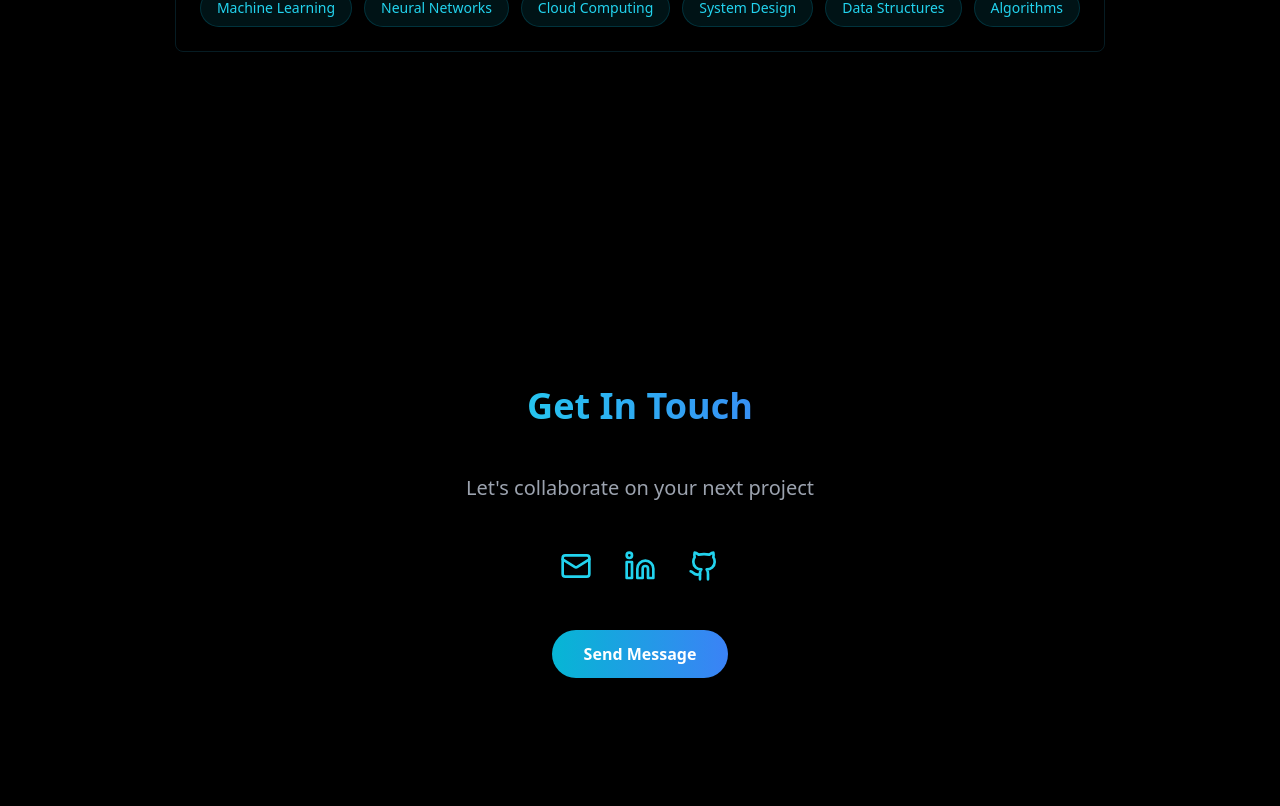
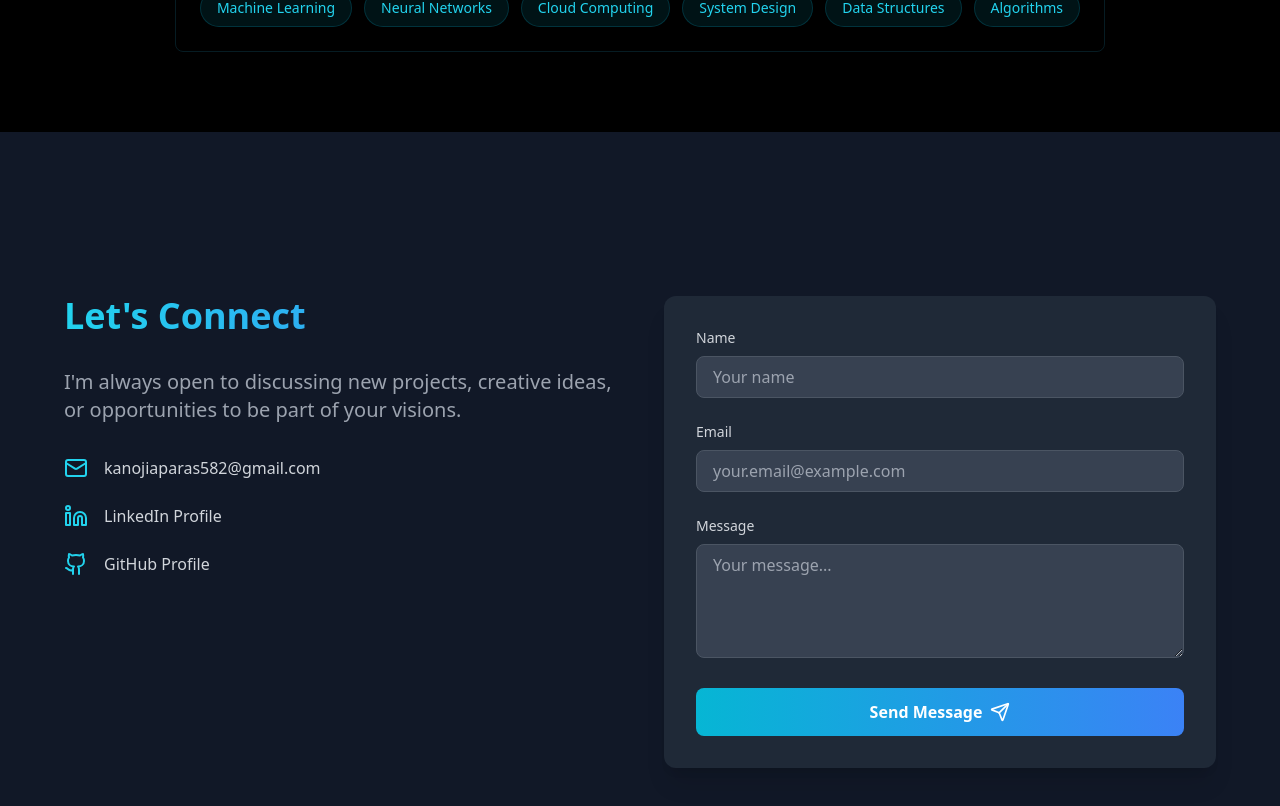
Before and after one commit to Paras1209/Portfolio, a React (Vite) app: page / in a window 1280 px wide. Shown: the part 3640-4446 px from the top of the page. Built offline with nearby package versions, Linux system fonts and the light colour scheme.

Commit message:
updated email function

```diff
--- a/src/components/ContactSection.tsx
+++ b/src/components/ContactSection.tsx
@@ -1,60 +1,189 @@
-import React from 'react';
+import React, { useState, useEffect } from 'react';
 import { motion } from 'framer-motion';
-import { Mail as MailIcon, Linkedin as LinkedinIcon, Github as GithubIcon } from 'lucide-react';
+import { Mail as MailIcon, Linkedin as LinkedinIcon, Github as GithubIcon, Send as SendIcon } from 'lucide-react';
+import emailjs from '@emailjs/browser';
+
 export const ContactSection = () => {
-  return <section className="min-h-screen flex items-center justify-center px-4 py-20">
-      <div className="max-w-4xl mx-auto text-center">
-        <motion.h2 initial={{
-        opacity: 0,
-        y: 20
-      }} whileInView={{
-        opacity: 1,
-        y: 0
-      }} transition={{
-        duration: 0.8
-      }} className="text-4xl font-bold mb-12 bg-gradient-to-r from-cyan-400 to-blue-500 text-transparent bg-clip-text">
-          Get In Touch
-        </motion.h2>
-        <motion.p initial={{
-        opacity: 0
-      }} whileInView={{
-        opacity: 1
-      }} transition={{
-        duration: 0.8,
-        delay: 0.2
-      }} className="text-xl text-gray-400 mb-12">
-          Let's collaborate on your next project
-        </motion.p>
+  const [formData, setFormData] = useState({
+    name: '',
+    email: '',
+    message: ''
+  });
+  const [isSubmitting, setIsSubmitting] = useState(false);
+  const [submitStatus, setSubmitStatus] = useState<'idle' | 'success' | 'error'>('idle');
+
+  useEffect(() => {
+    // Initialize EmailJS with your public key
+    emailjs.init('NC6y4xC4L1PhNDUIz');
+  }, []);
+
+  const handleSubmit = async (e: React.FormEvent) => {
+    e.preventDefault();
+    setIsSubmitting(true);
+    setSubmitStatus('idle');
+
+    try {
+      const templateParams = {
+        to_name: 'Paras', // Your name
+        from_name: formData.name,
+        from_email: formData.email,
+        message: formData.message,
+        reply_to: formData.email, // This ensures you can reply to the sender
+      };
+
+      await emailjs.send(
+        'service_sn70fll',
+        'template_0erj89d',
+        templateParams,
+        'NC6y4xC4L1PhNDUIz'
+      );
+
+      setSubmitStatus('success');
+      setFormData({ name: '', email: '', message: '' });
+    } catch (error) {
+      console.error('Error sending email:', error);
+      setSubmitStatus('error');
+    } finally {
+      setIsSubmitting(false);
+    }
+  };
+
+  const handleChange = (e: React.ChangeEvent<HTMLInputElement | HTMLTextAreaElement>) => {
+    setFormData({
+      ...formData,
+      [e.target.name]: e.target.value
+    });
+  };
+
+  return (
+    <section className="min-h-screen flex items-center justify-center px-4 py-20 bg-gray-900">
+      <div className="max-w-6xl mx-auto w-full grid grid-cols-1 md:grid-cols-2 gap-12">
+        {/* Left Column - Contact Info */}
         <motion.div
-          initial={{ opacity: 0, y: 20 }}
-          whileInView={{ opacity: 1, y: 0 }}
-          transition={{ duration: 0.8, delay: 0.4 }}
-          className="flex justify-center gap-8 mb-12"
+          initial={{ opacity: 0, x: -50 }}
+          whileInView={{ opacity: 1, x: 0 }}
+          transition={{ duration: 0.8 }}
+          className="space-y-8"
         >
-          <a href="mailto:kanojiaparas582@gmail.com" aria-label="Email" className="text-cyan-400 hover:text-cyan-300 transition-colors">
-            <MailIcon className="w-8 h-8" />
-          </a>
-          <a href="https://www.linkedin.com/in/dtu-paras-kanojia/" aria-label="LinkedIn" target="_blank" rel="noopener noreferrer" className="text-cyan-400 hover:text-cyan-300 transition-colors">
-            <LinkedinIcon className="w-8 h-8" />
-          </a>
-          <a href="https://github.com/Paras1209" aria-label="GitHub" target="_blank" rel="noopener noreferrer" className="text-cyan-400 hover:text-cyan-300 transition-colors">
-            <GithubIcon className="w-8 h-8" />
-          </a>
+          <h2 className="text-4xl font-bold bg-gradient-to-r from-cyan-400 to-blue-500 text-transparent bg-clip-text">
+            Let's Connect
+          </h2>
+          <p className="text-xl text-gray-400">
+            I'm always open to discussing new projects, creative ideas, or opportunities to be part of your visions.
+          </p>
+
+          <div className="space-y-6">
+            <div className="flex items-center space-x-4">
+              <MailIcon className="w-6 h-6 text-cyan-400" />
+              <a href="mailto:kanojiaparas582@gmail.com" className="text-gray-300 hover:text-cyan-400 transition-colors">
+                kanojiaparas582@gmail.com
+              </a>
+            </div>
+            <div className="flex items-center space-x-4">
+              <LinkedinIcon className="w-6 h-6 text-cyan-400" />
+              <a
+                href="https://www.linkedin.com/in/dtu-paras-kanojia/"
+                target="_blank"
+                rel="noopener noreferrer"
+                className="text-gray-300 hover:text-cyan-400 transition-colors"
+              >
+                LinkedIn Profile
+              </a>
+            </div>
+            <div className="flex items-center space-x-4">
+              <GithubIcon className="w-6 h-6 text-cyan-400" />
+              <a
+                href="https://github.com/Paras1209"
+                target="_blank"
+                rel="noopener noreferrer"
+                className="text-gray-300 hover:text-cyan-400 transition-colors"
+              >
+                GitHub Profile
+              </a>
+            </div>
+          </div>
         </motion.div>
-        <motion.button initial={{
-        opacity: 0
-      }} whileInView={{
-        opacity: 1
-      }} transition={{
-        duration: 0.8,
-        delay: 0.6
-      }} whileHover={{
-        scale: 1.05
-      }} whileTap={{
-        scale: 0.95
-      }} className="px-8 py-3 bg-gradient-to-r from-cyan-500 to-blue-500 rounded-full text-white font-semibold hover:shadow-lg hover:shadow-cyan-500/50 transition-all duration-300">
-          Send Message
-        </motion.button>
+
+        {/* Right Column - Contact Form */}
+        <motion.div
+          initial={{ opacity: 0, x: 50 }}
+          whileInView={{ opacity: 1, x: 0 }}
+          transition={{ duration: 0.8 }}
+          className="bg-gray-800 p-8 rounded-xl shadow-xl"
+        >
+          <form onSubmit={handleSubmit} className="space-y-6">
+            <div>
+              <label htmlFor="name" className="block text-sm font-medium text-gray-300 mb-2">
+                Name
+              </label>
+              <input
+                type="text"
+                id="name"
+                name="name"
+                value={formData.name}
+                onChange={handleChange}
+                required
+                className="w-full px-4 py-2 bg-gray-700 border border-gray-600 rounded-lg focus:ring-2 focus:ring-cyan-500 focus:border-transparent text-white placeholder-gray-400"
+                placeholder="Your name"
+              />
+            </div>
+
+            <div>
+              <label htmlFor="email" className="block text-sm font-medium text-gray-300 mb-2">
+                Email
+              </label>
+              <input
+                type="email"
+                id="email"
+                name="email"
+                value={formData.email}
+                onChange={handleChange}
+                required
+                className="w-full px-4 py-2 bg-gray-700 border border-gray-600 rounded-lg focus:ring-2 focus:ring-cyan-500 focus:border-transparent text-white placeholder-gray-400"
+                placeholder="your.email@example.com"
+              />
+            </div>
+
+            <div>
+              <label htmlFor="message" className="block text-sm font-medium text-gray-300 mb-2">
+                Message
+              </label>
+              <textarea
+                id="message"
+                name="message"
+                value={formData.message}
+                onChange={handleChange}
+                required
+                rows={4}
+                className="w-full px-4 py-2 bg-gray-700 border border-gray-600 rounded-lg focus:ring-2 focus:ring-cyan-500 focus:border-transparent text-white placeholder-gray-400"
+                placeholder="Your message..."
+              />
+            </div>
+
+            <div className="space-y-2">
+              <motion.button
+                whileHover={{ scale: 1.02 }}
+                whileTap={{ scale: 0.98 }}
+                type="submit"
+                disabled={isSubmitting}
+                className={`w-full flex items-center justify-center space-x-2 px-6 py-3 bg-gradient-to-r from-cyan-500 to-blue-500 rounded-lg text-white font-semibold hover:shadow-lg hover:shadow-cyan-500/50 transition-all duration-300 ${
+                  isSubmitting ? 'opacity-75 cursor-not-allowed' : ''
+                }`}
+              >
+                <span>{isSubmitting ? 'Sending...' : 'Send Message'}</span>
+                {!isSubmitting && <SendIcon className="w-5 h-5" />}
+              </motion.button>
+
+              {submitStatus === 'success' && (
+                <p className="text-green-400 text-center">Message sent successfully!</p>
+              )}
+              {submitStatus === 'error' && (
+                <p className="text-red-400 text-center">Failed to send message. Please try again.</p>
+              )}
+            </div>
+          </form>
+        </motion.div>
       </div>
-    </section>;
+    </section>
+  );
 };
```
Also changed, not shown: package.json (+8 -7 lines), 1 other file (tests, documents, lock files or other folders).
